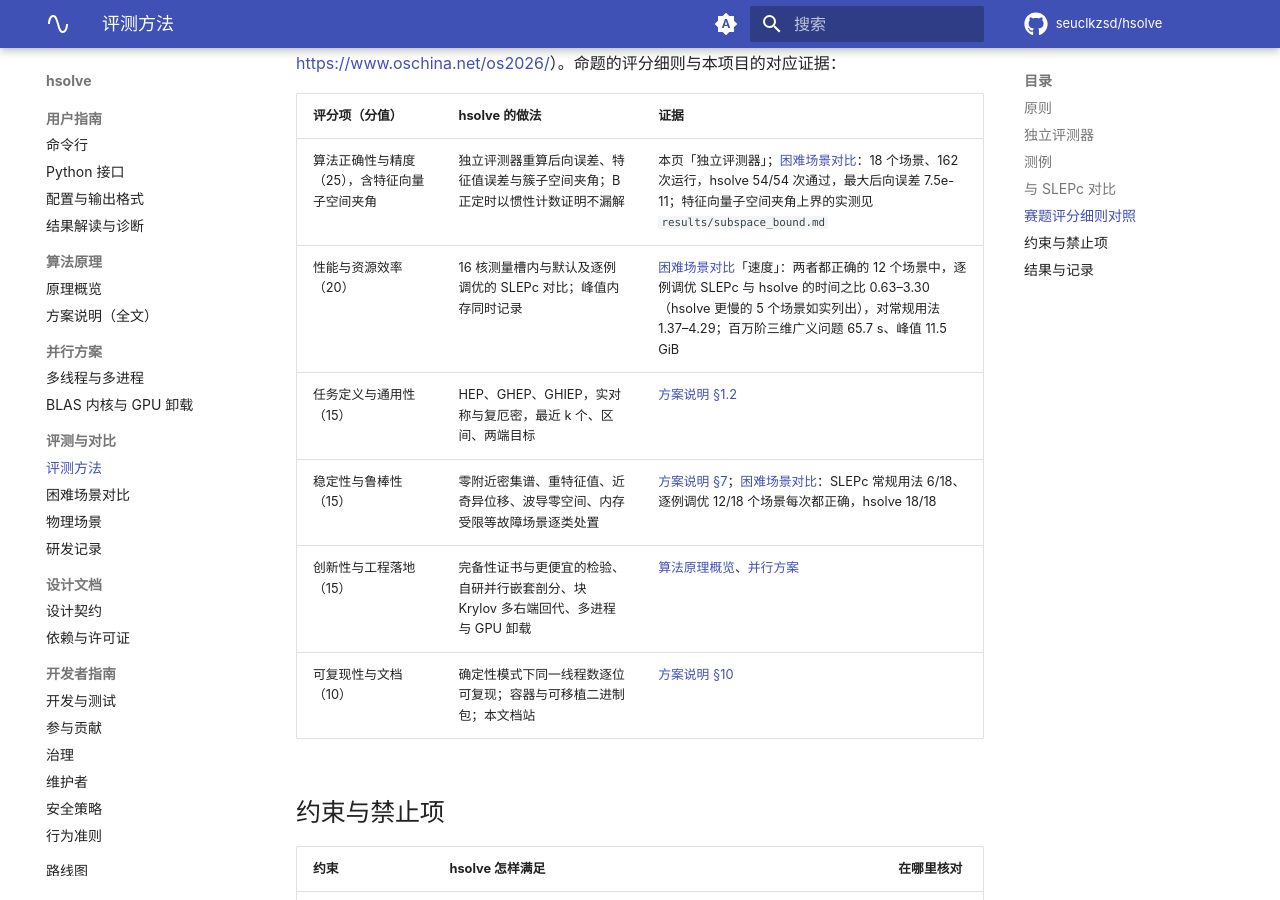
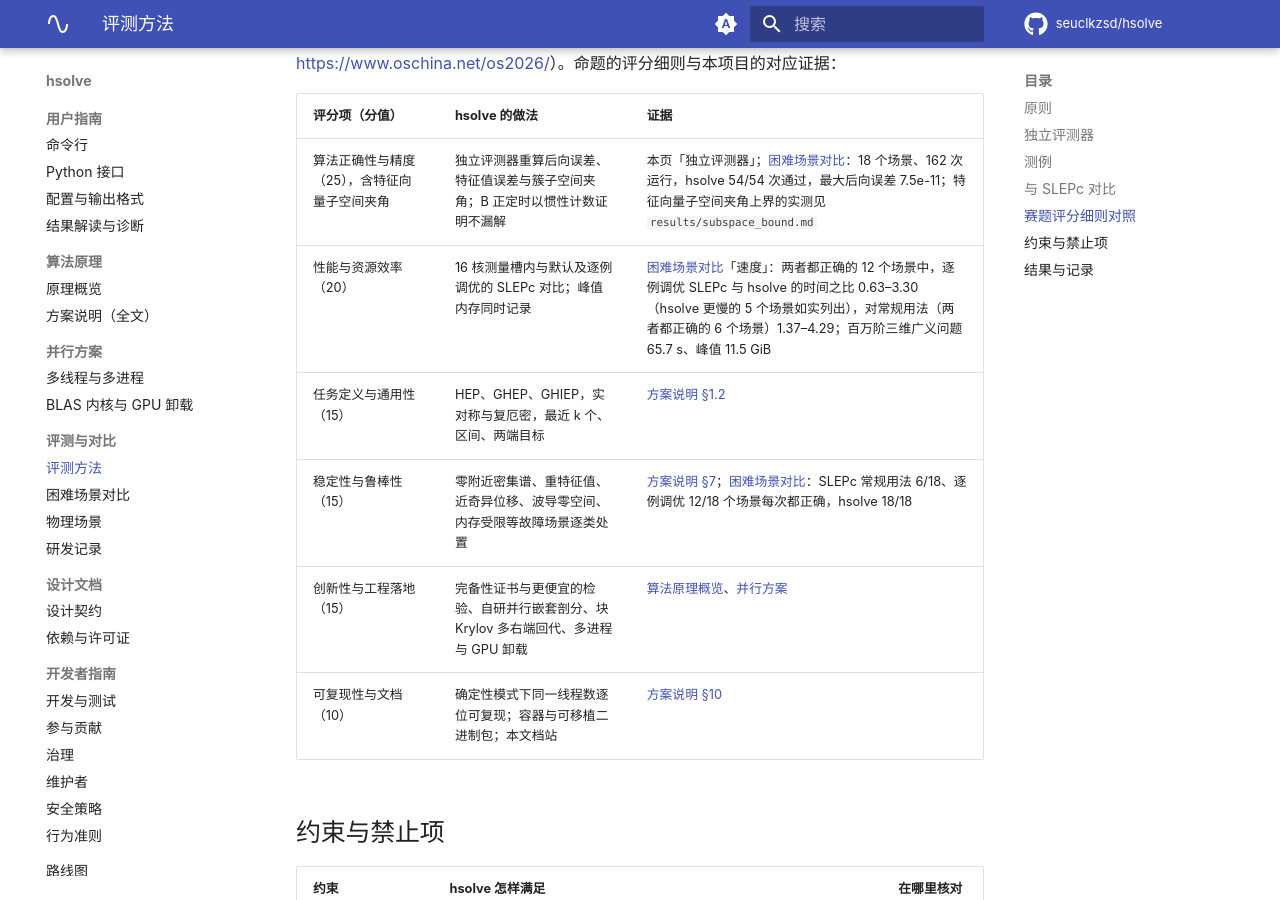
Before and after one commit to seuclkzsd/hsolve, an MkDocs documentation site: the page built from docs/guide/evaluation.md, in a window 1280 px wide and 900 px high, scrolled down 2614 px. Built offline with MkDocs 1.6.1 and Material for MkDocs 9.7.7, drawn with Linux system fonts in a browser that asks for light colours; comment, search, counter and statistics services are not loaded.

Commit message:
readme, docs: the speedup against default SLEPc covers the 6 scenarios where both are correct, and 4 scenarios have no valid case-tuned SLEPc configuration (the tuned configuration of the same problem class is used)

```diff
--- a/docs/guide/evaluation.md
+++ b/docs/guide/evaluation.md
@@ -86,7 +86,7 @@ hsolve 起源于 2026 上海开源软件应用创新大赛的中国商飞企业
 | 评分项（分值） | hsolve 的做法 | 证据 |
 |---|---|---|
 | 算法正确性与精度（25），含特征向量子空间夹角 | 独立评测器重算后向误差、特征值误差与簇子空间夹角；B 正定时以惯性计数证明不漏解 | 本页「独立评测器」；[困难场景对比](../showcase/困难场景对比.md)：18 个场景、162 次运行，hsolve 54/54 次通过，最大后向误差 7.5e-11；特征向量子空间夹角上界的实测见 `results/subspace_bound.md` |
-| 性能与资源效率（20） | 16 核测量槽内与默认及逐例调优的 SLEPc 对比；峰值内存同时记录 | [困难场景对比](../showcase/困难场景对比.md)「速度」：两者都正确的 12 个场景中，逐例调优 SLEPc 与 hsolve 的时间之比 0.63–3.30（hsolve 更慢的 5 个场景如实列出），对常规用法 1.37–4.29；百万阶三维广义问题 65.7 s、峰值 11.5 GiB |
+| 性能与资源效率（20） | 16 核测量槽内与默认及逐例调优的 SLEPc 对比；峰值内存同时记录 | [困难场景对比](../showcase/困难场景对比.md)「速度」：两者都正确的 12 个场景中，逐例调优 SLEPc 与 hsolve 的时间之比 0.63–3.30（hsolve 更慢的 5 个场景如实列出），对常规用法（两者都正确的 6 个场景）1.37–4.29；百万阶三维广义问题 65.7 s、峰值 11.5 GiB |
 | 任务定义与通用性（15） | HEP、GHEP、GHIEP，实对称与复厄密，最近 k 个、区间、两端目标 | [方案说明 §1.2](../SOLUTION.md#12-求解边界能处理--不能处理) |
 | 稳定性与鲁棒性（15） | 零附近密集谱、重特征值、近奇异位移、波导零空间、内存受限等故障场景逐类处置 | [方案说明 §7](../SOLUTION.md#7-故障场景与诊断流程)；[困难场景对比](../showcase/困难场景对比.md)：SLEPc 常规用法 6/18、逐例调优 12/18 个场景每次都正确，hsolve 18/18 |
 | 创新性与工程落地（15） | 完备性证书与更便宜的检验、自研并行嵌套剖分、块 Krylov 多右端回代、多进程与 GPU 卸载 | [算法原理概览](algorithms.md)、[并行方案](../PARALLEL.md) |
```
Also changed, not shown: README.en.md (+4 -2 lines), README.md (+3 -2 lines).
